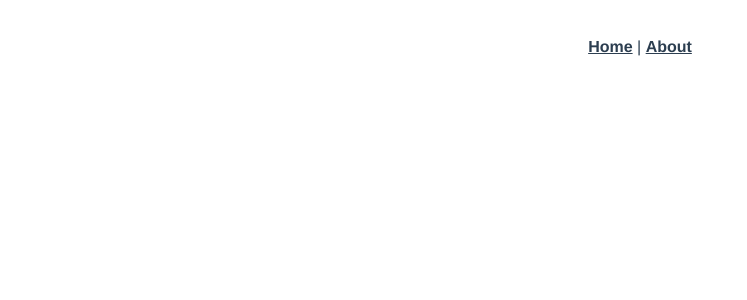
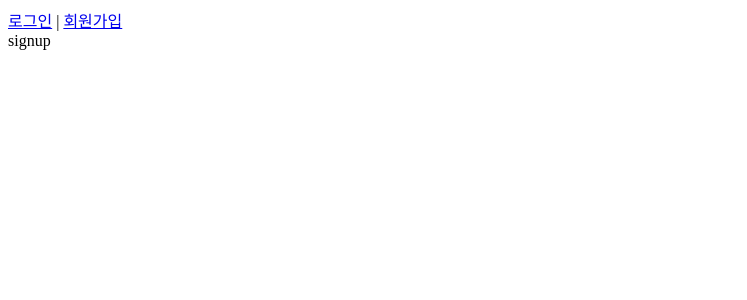
Before and after one commit to overdiv/signApp, a Vue app in the folder app-note/: page /signup in a window 1280 px wide. Shown: the top 300 px of the page, without its empty margins (0-747 px from the left). Built offline with nearby package versions, Linux system fonts and the light colour scheme.

Commit message:
#6 기본 페이지생성, 라우터 적용

```diff
--- a/app-note/src/App.vue
+++ b/app-note/src/App.vue
@@ -1,32 +1,15 @@
 <template>
-  <div id="app">
-    <div id="nav">
-      <router-link to="/">Home</router-link> |
-      <router-link to="/about">About</router-link>
-    </div>
+  <div>
+    <header>
+      <router-link to="/login">로그인</router-link> |
+      <router-link to="signup">회원가입</router-link>
+    </header>
     <router-view />
   </div>
 </template>
 
-<style lang="scss">
-#app {
-  font-family: Avenir, Helvetica, Arial, sans-serif;
-  -webkit-font-smoothing: antialiased;
-  -moz-osx-font-smoothing: grayscale;
-  text-align: center;
-  color: #2c3e50;
-}
+<script>
+export default {};
+</script>
 
-#nav {
-  padding: 30px;
-
-  a {
-    font-weight: bold;
-    color: #2c3e50;
-
-    &.router-link-exact-active {
-      color: #42b983;
-    }
-  }
-}
-</style>
+<style></style>
--- a/app-note/src/components/HelloWorld.vue
+++ b/app-note/src/components/HelloWorld.vue
@@ -120,10 +120,10 @@
 
 <script>
 export default {
-  name: "HelloWorld",
+  name: 'HelloWorld',
   props: {
-    msg: String
-  }
+    msg: String,
+  },
 };
 </script>
 
--- a/app-note/src/main.js
+++ b/app-note/src/main.js
@@ -1,13 +1,13 @@
-import Vue from "vue";
-import App from "./App.vue";
-import "./registerServiceWorker";
-import router from "./router";
-import store from "./store";
+import Vue from 'vue';
+import App from './App.vue';
+import './registerServiceWorker';
+import router from './router';
+import store from './store';
 
 Vue.config.productionTip = false;
 
 new Vue({
   router,
   store,
-  render: h => h(App)
-}).$mount("#app");
+  render: h => h(App),
+}).$mount('#app');
--- a/app-note/src/router/index.js
+++ b/app-note/src/router/index.js
@@ -1,30 +1,31 @@
-import Vue from "vue";
-import VueRouter from "vue-router";
-import Home from "../views/Home.vue";
+import Vue from 'vue';
+import VueRouter from 'vue-router';
+// import LoginPage from '@/views/LoginPage.vue';
+// import SignupPage from '@/views/SignupPage.vue';
 
 Vue.use(VueRouter);
 
-const routes = [
-  {
-    path: "/",
-    name: "Home",
-    component: Home
-  },
-  {
-    path: "/about",
-    name: "About",
-    // route level code-splitting
-    // this generates a separate chunk (about.[hash].js) for this route
-    // which is lazy-loaded when the route is visited.
-    component: () =>
-      import(/* webpackChunkName: "about" */ "../views/About.vue")
-  }
-];
-
 const router = new VueRouter({
-  mode: "history",
+  mode: 'history',
   base: process.env.BASE_URL,
-  routes
+  routes: [
+    {
+      path: '/',
+      redirect: '/login',
+    },
+    {
+      path: '/login',
+      component: () => import('@/views/LoginPage.vue'),
+    },
+    {
+      path: '/signup',
+      component: () => import('@/views/SignupPage.vue'),
+    },
+    {
+      path: '*',
+      component: () => import('@/views/NotFoundPage.vue'),
+    },
+  ],
 });
 
 export default router;
--- a/app-note/src/views/About.vue
+++ /dev/null
@@ -1,5 +0,0 @@
-<template>
-  <div class="about">
-    <h1>This is an about page</h1>
-  </div>
-</template>
--- a/app-note/src/views/Home.vue
+++ /dev/null
@@ -1,18 +0,0 @@
-<template>
-  <div class="home">
-    <img alt="Vue logo" src="../assets/logo.png" />
-    <HelloWorld msg="Welcome to Your Vue.js App" />
-  </div>
-</template>
-
-<script>
-// @ is an alias to /src
-import HelloWorld from "@/components/HelloWorld.vue";
-
-export default {
-  name: "Home",
-  components: {
-    HelloWorld
-  }
-};
-</script>
--- /dev/null
+++ b/app-note/src/views/LoginPage.vue
@@ -0,0 +1,9 @@
+<template>
+  <div>login</div>
+</template>
+
+<script>
+export default {};
+</script>
+
+<style></style>
--- /dev/null
+++ b/app-note/src/views/NotFoundPage.vue
@@ -0,0 +1,9 @@
+<template>
+  <div>Page is not found</div>
+</template>
+
+<script>
+export default {};
+</script>
+
+<style></style>
--- /dev/null
+++ b/app-note/src/views/SignupPage.vue
@@ -0,0 +1,11 @@
+<template>
+  <div>
+    signup
+  </div>
+</template>
+
+<script>
+export default {};
+</script>
+
+<style></style>
--- a/app-note/vue.config.js
+++ b/app-note/vue.config.js
@@ -1,5 +1,5 @@
 module.exports = {
   devServer: {
-    overlay: false
-  }
-}
+    overlay: false,
+  },
+};
```
Also changed, not shown: app-note/.eslintrc.js.
